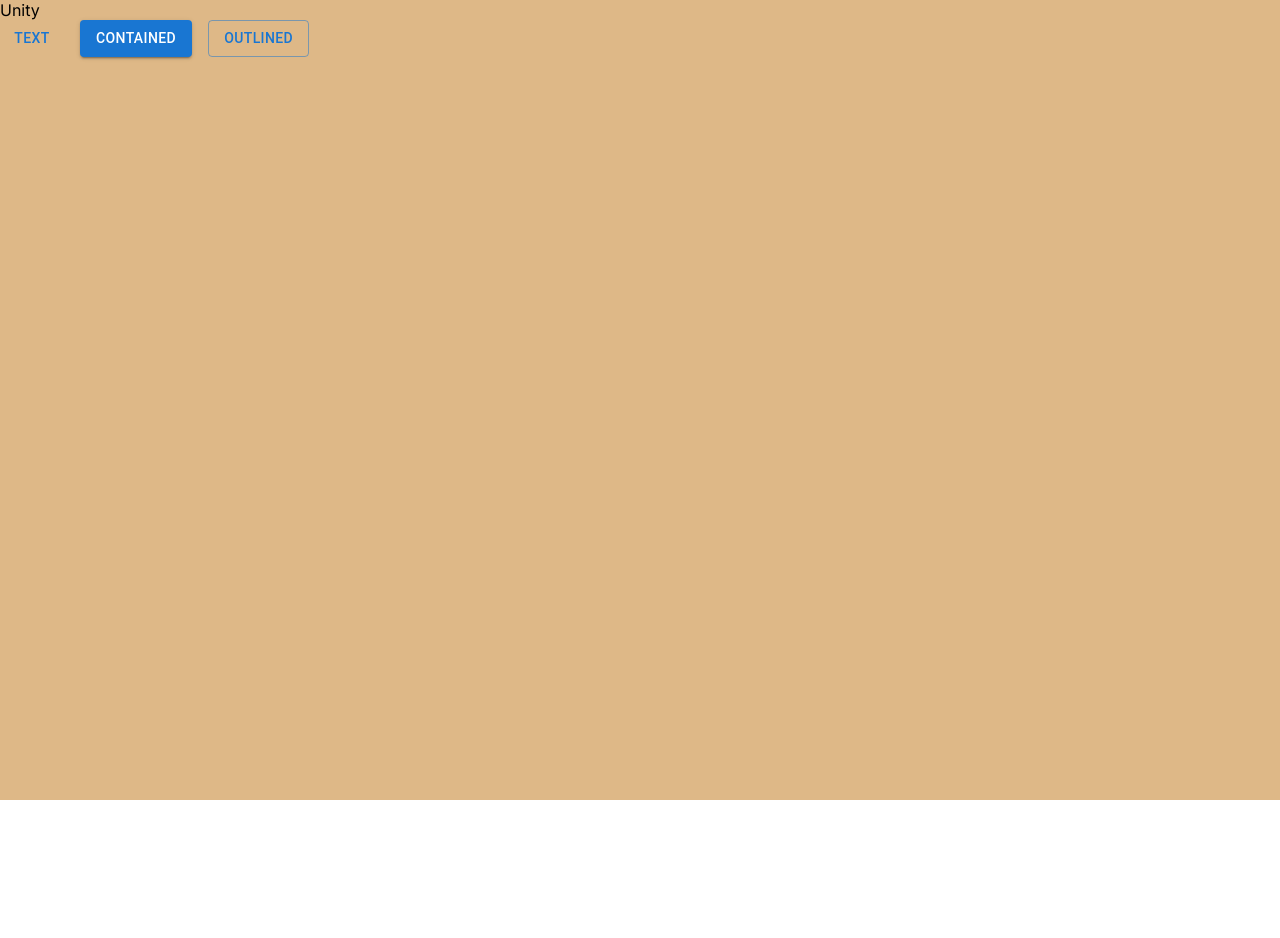
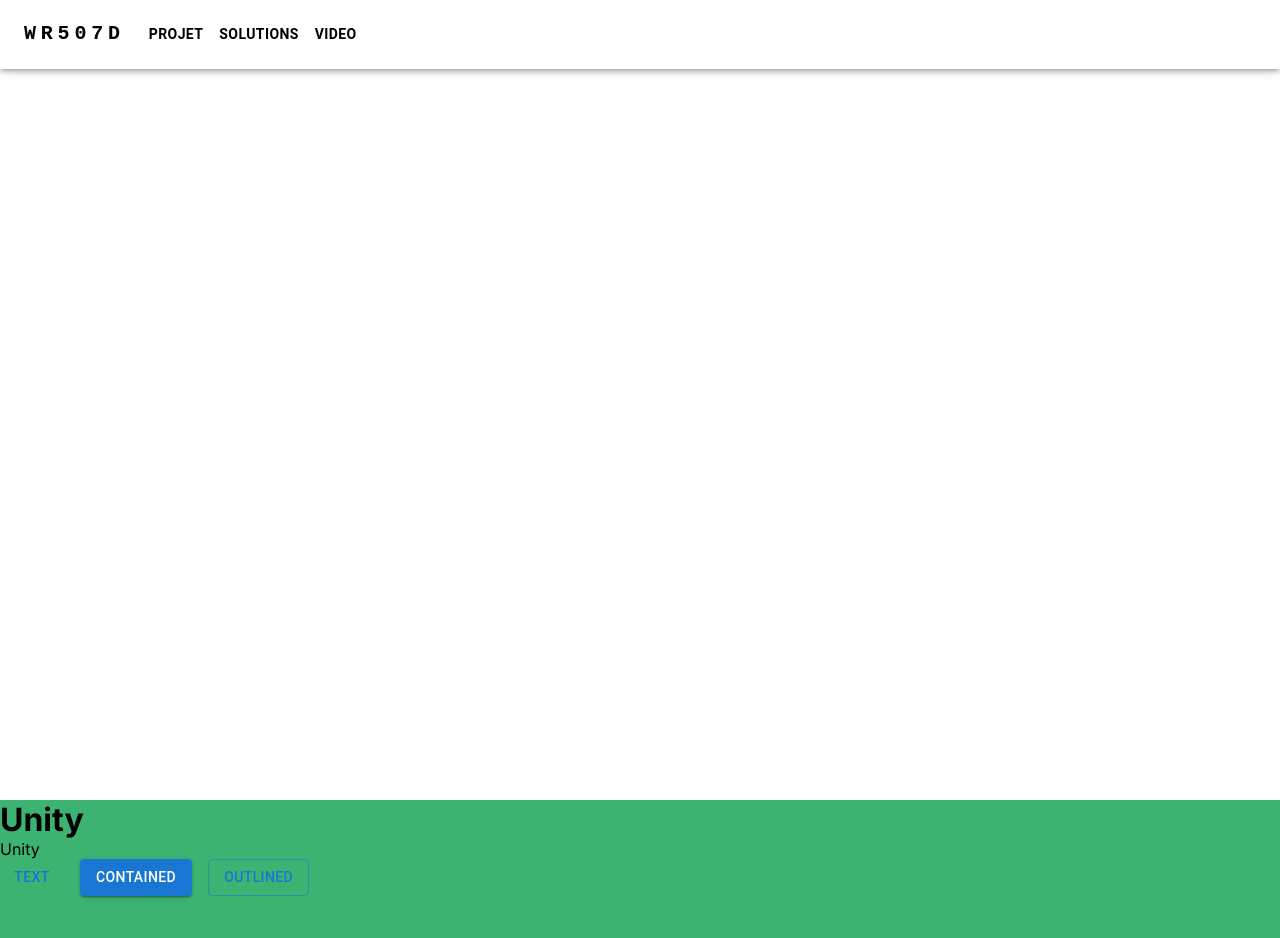
Before and after one commit to theomgrn/LandingUnity, a Next.js app: page / in a window 1280 px wide. Shown: the top 938 px of the page. Before the commit the page ends 800 px from the top, so only its background shows below. Built offline with nearby package versions, Linux system fonts and the light colour scheme.

Commit message:
feat : configuration de la navbar

```diff
--- /dev/null
+++ b/app/component/navbar.js
@@ -0,0 +1,160 @@
+"use client";
+import * as React from 'react';
+import AppBar from '@mui/material/AppBar';
+import Box from '@mui/material/Box';
+import Toolbar from '@mui/material/Toolbar';
+import IconButton from '@mui/material/IconButton';
+import Typography from '@mui/material/Typography';
+import Menu from '@mui/material/Menu';
+import MenuIcon from '@mui/icons-material/Menu';
+import Container from '@mui/material/Container';
+import Button from '@mui/material/Button';
+import MenuItem from '@mui/material/MenuItem';
+import AdbIcon from '@mui/icons-material/Adb';
+import {white} from "next/dist/lib/picocolors";
+import Link from "next/link";
+
+const pages = ['Projet', 'Solutions', 'Video'];
+
+function ResponsiveAppBar() {
+    const [anchorElNav, setAnchorElNav] = React.useState(null);
+    const [anchorElUser, setAnchorElUser] = React.useState(null);
+
+    const handleOpenNavMenu = (event) => {
+        setAnchorElNav(event.currentTarget);
+    };
+    const handleOpenUserMenu = (event) => {
+        setAnchorElUser(event.currentTarget);
+    };
+
+    const handleCloseNavMenu = () => {
+        setAnchorElNav(null);
+    };
+
+    const handleCloseUserMenu = () => {
+        setAnchorElUser(null);
+    };
+
+    return (
+        <AppBar position="fixed" sx={{
+            backgroundColor: "white",
+        }}>
+            <Container maxWidth="xl">
+                <Toolbar disableGutters>
+                    <Typography
+                        variant="h6"
+                        noWrap
+                        component="a"
+                        href="#accueil"
+                        sx={{
+                            mr: 2,
+                            display: {xs: 'none', md: 'flex'},
+                            fontFamily: 'monospace',
+                            fontWeight: 700,
+                            letterSpacing: '.3rem',
+                            color: 'black',
+                            textDecoration: 'none',
+                        }}
+                    >
+                        WR507D
+                    </Typography>
+
+                    <Box sx={{flexGrow: 1, display: {xs: 'flex', md: 'none'}}}>
+                        <IconButton
+                            size="large"
+                            aria-label="account of current user"
+                            aria-controls="menu-appbar"
+                            aria-haspopup="true"
+                            onClick={handleOpenNavMenu}
+                            color="inherit"
+                        >
+                            <MenuIcon sx={{
+                                color: 'black',
+                            }}/>
+                        </IconButton>
+                        <Menu
+                            id="menu-appbar"
+                            anchorEl={anchorElNav}
+                            anchorOrigin={{
+                                vertical: 'bottom',
+                                horizontal: 'left',
+                            }}
+                            keepMounted
+                            transformOrigin={{
+                                vertical: 'top',
+                                horizontal: 'left',
+                            }}
+                            open={Boolean(anchorElNav)}
+                            onClose={handleCloseNavMenu}
+                            sx={{
+                                display: {xs: 'block', md: 'none'},
+                            }}
+                        >
+                            {pages.map((page) => (
+                                <Link key={page} href={`#${page.toLowerCase()}`} passHref underline="none"
+                                >
+                                    <MenuItem onClick={handleCloseNavMenu}
+                                              sx={{
+                                                  color: 'black',
+                                                  textTransform: 'uppercase',
+                                              }}
+                                    >
+                                        <Typography
+                                            sx={{
+                                                fontWeight: 'bold',
+                                            }}
+                                            textAlign="center"
+                                        >
+                                            {page}
+                                        </Typography>
+                                    </MenuItem>
+                                </Link>
+                            ))}
+                        </Menu>
+                    </Box>
+                    <AdbIcon sx={{display: {xs: 'flex', md: 'none'}, mr: 1}}/>
+                    <Typography
+                        variant="h5"
+                        noWrap
+                        component="a"
+                        href="#accueil"
+                        sx={{
+                            mr: 2,
+                            display: {xs: 'flex', md: 'none'},
+                            flexGrow: 1,
+                            fontFamily: 'monospace',
+                            fontWeight: 700,
+                            letterSpacing: '.3rem',
+                            color: 'black',
+                            textDecoration: 'none',
+                        }}
+                    >
+                        WR507D
+                    </Typography>
+                    <Box sx={{flexGrow: 1, display: {xs: 'none', md: 'flex'}}}>
+                        {pages.map((page) => (
+                            <Button
+                                key={page}
+                                href={`#${page.toLowerCase()}`} // Rediriger vers l'ancre correspondante
+                                sx={{
+                                    my: 2,
+                                    color: 'black',
+                                    display: 'block',
+                                    fontWeight: 'bold', // Mettre le texte en gras
+                                    '&:hover': {
+                                        backgroundColor: 'lightgray', // Couleur de fond au hover
+                                        color: 'black', // Couleur du texte au hover
+                                    },
+                                }}
+                            >
+                                {page}
+                            </Button>
+                        ))}
+                    </Box>
+                </Toolbar>
+            </Container>
+        </AppBar>
+    );
+}
+
+export default ResponsiveAppBar;
--- a/app/globals.css
+++ b/app/globals.css
@@ -16,4 +16,13 @@ html,
 body {
   max-width: 100vw;
   overflow-x: hidden;
+  scroll-behavior: smooth;
 }
+
+li{
+  list-style: none;
+}
+
+a {
+  text-decoration: none;
+}
--- a/app/page.js
+++ b/app/page.js
@@ -1,17 +1,32 @@
+"use client";
 import styles from "./page.module.css";
 import * as React from 'react';
 import Stack from '@mui/material/Stack';
 import Button from '@mui/material/Button';
+import Navbar from "@/app/component/navbar";
 
 export default function Home() {
     return (
-      <header className={styles.headerPart}>
+        <div>
+            <header id="accueil"  className={styles.headerPart}>
+                <Navbar/>
+            </header>
+            <main>
+                <div id="projet" className={styles.projet}>
+                    <h1>Unity</h1>
                     <p>Unity</p>
                     <Stack spacing={2} direction="row">
                         <Button variant="text">Text</Button>
                         <Button variant="contained">Contained</Button>
                         <Button variant="outlined">Outlined</Button>
-          </Stack>
-      </header>
+                    </Stack>                </div>
+                <div id="solutions" className={styles.solutions}>
+                    part2
+                </div>
+                <div id="video" className={styles.video}>
+                    part3
+                </div>
+            </main>
+        </div>
     );
 }
--- a/app/page.module.css
+++ b/app/page.module.css
@@ -1,4 +1,22 @@
 .headerPart {
   min-height: 100vh;
-  background-color: burlywood;
 }
+
+.projet, .solutions, .video {
+  scroll-margin-top: 68px;
+}
+
+.projet{
+  min-height: 100vh;
+  background-color: mediumseagreen;
+}
+
+.solutions{
+  min-height: 100vh;
+  background-color: tomato;
+}
+
+.video{
+  min-height: 100vh;
+  background-color: sandybrown;
+}
--- a/package.json
+++ b/package.json
@@ -11,6 +11,7 @@
   "dependencies": {
     "@emotion/react": "^11.11.4",
     "@emotion/styled": "^11.11.0",
+    "@mui/icons-material": "^5.15.12",
     "@mui/material": "^5.15.12",
     "@mui/styled-engine-sc": "^6.0.0-alpha.17",
     "next": "14.1.3",
```
Also changed, not shown: 1 other file (tests, documents, lock files or other folders). Lines whose indentation alone changed are shown as unchanged.
